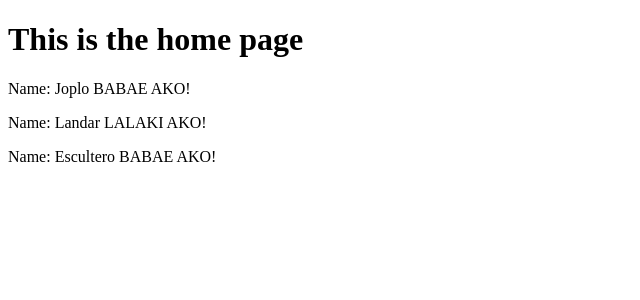
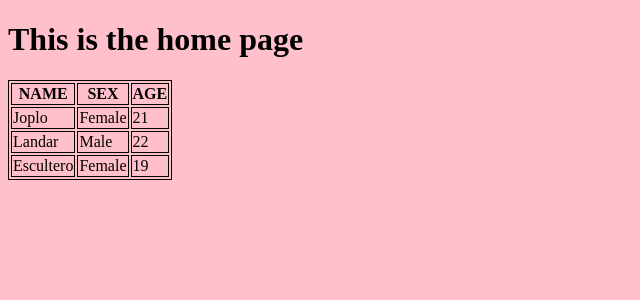
Before and after one commit to ElTrackiras/FlaskTutorial2025, a Flask app: page /home in a window 1280 px wide. Shown: the top 300 px of the page, without its empty margins (0-640 px from the left). Run offline with Flask 3, Linux system fonts and the light colour scheme.

Commit message:
Part 5: CSS connection and Table

```diff
--- a/main.py
+++ b/main.py
@@ -13,9 +13,9 @@ def about_page():
 @app.route("/home")
 def home_page():
     students = (
-        ("Joplo", "Female"),
-        ("Landar", "Male"),
-        ("Escultero", "Female")
+        ("Joplo", "Female", 21),
+        ("Landar", "Male", 22),
+        ("Escultero", "Female", 19)
         )
     return render_template("home.html", std=students)
 
--- /dev/null
+++ b/static/myDesign.css
@@ -0,0 +1,7 @@
+body {
+    background-color: pink;
+}
+
+table, th, td {
+    border: 1px solid;
+}
--- a/templates/about.html
+++ b/templates/about.html
@@ -1,6 +1,6 @@
 <!DOCTYPE html>
 <head>
-
+    <link rel="stylesheet" href="{{url_for('static', filename='myDesign.css')}}">
 </head>
 <body>
     <h1>This is the information page about us or our team.</h1>
--- a/templates/home.html
+++ b/templates/home.html
@@ -1,18 +1,25 @@
 <!DOCTYPE html>
 <head>
-
+    <link rel="stylesheet" href="{{url_for('static', filename='myDesign.css')}}">
 </head>
 <body>
     <h1>This is the home page</h1>
-    {% for st in std %}
+    <table>
+        <tr>
+            <th>NAME</th>
+            <th>SEX</th>
+            <th>AGE</th>
+        </tr>
 
-    {% if st[1] == 'Female' %}
-    <p>Name: {{st[0]}} BABAE AKO!</p>
-    {% else %}
-    <p>Name: {{st[0]}} LALAKI AKO!</p>
-    {% endif %}
+        {% for i in std %}
+        <tr>
+            <td>{{i[0]}}</td>
+            <td>{{i[1]}}</td>
+            <td>{{i[2]}}</td>
+        </tr>
+        {% endfor %}
 
-    {% endfor %}
+    </table>
 
 </body>
 </html>
--- a/templates/landing.html
+++ b/templates/landing.html
@@ -1,6 +1,6 @@
 <!DOCTYPE html>
 <head>
-
+    <link rel="stylesheet" href="{{url_for('static', filename='myDesign.css')}}">
 </head>
 <body>
     <h1>Welcome to UI's enrollment system</h1>
```
